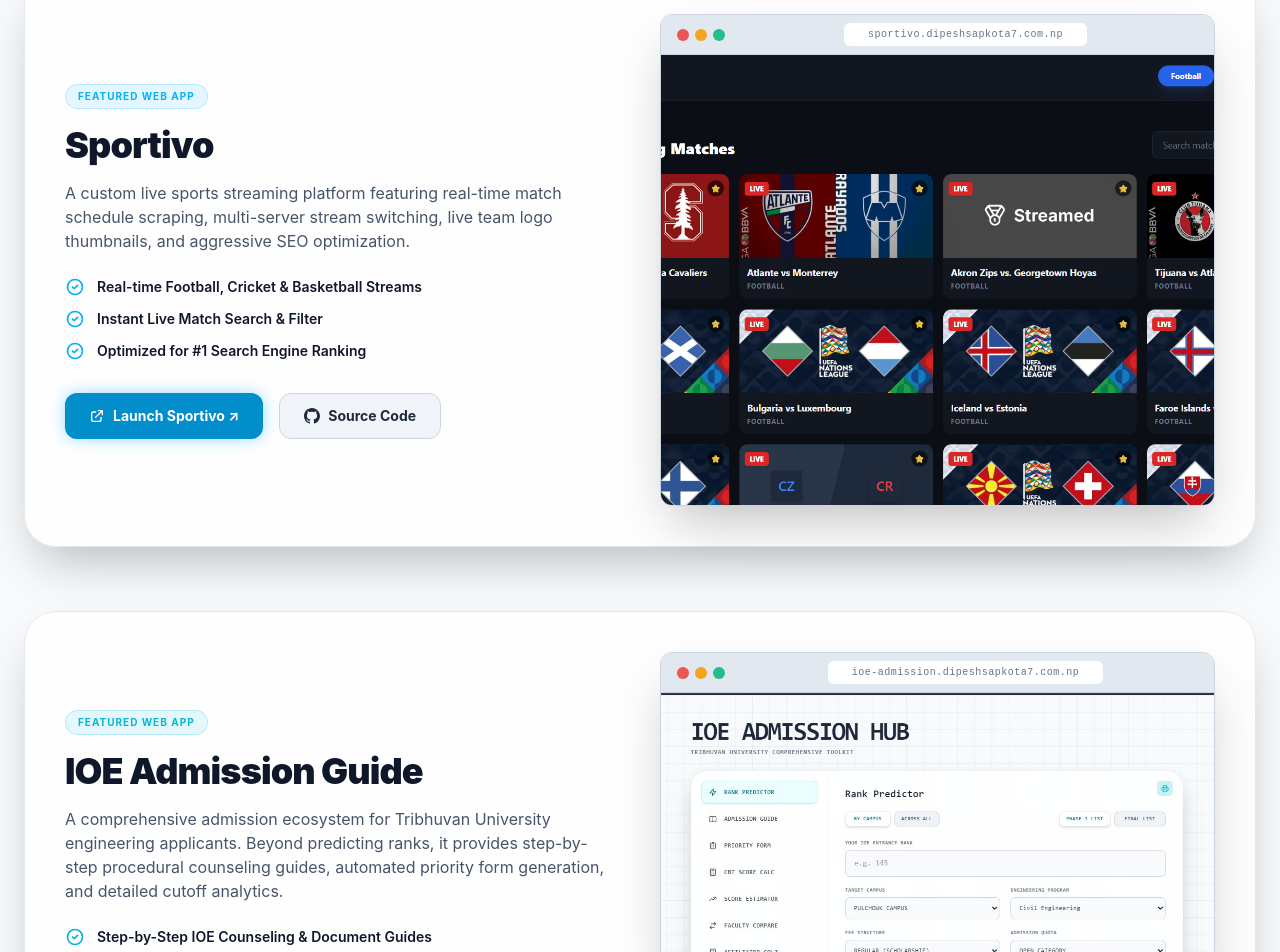
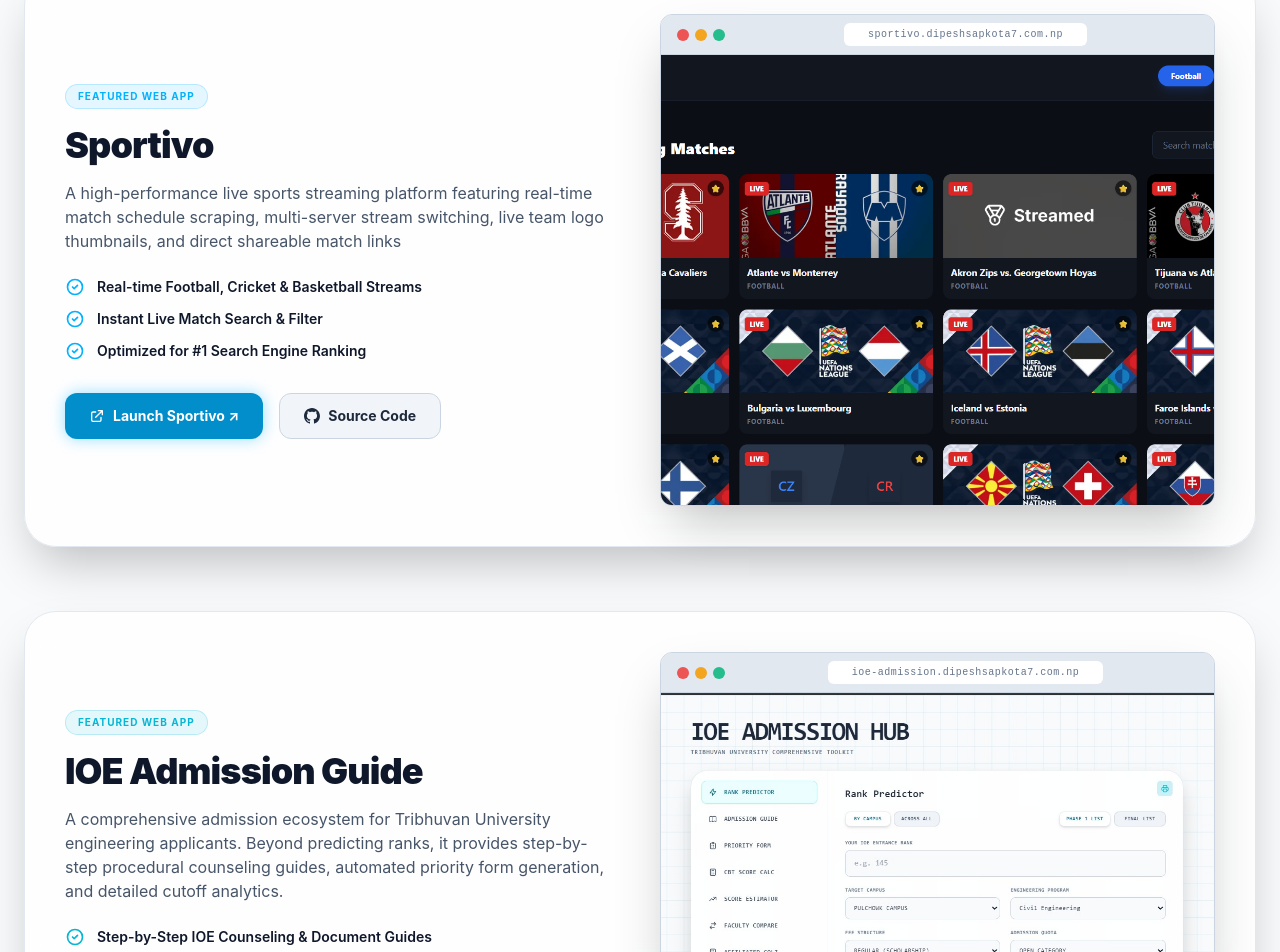
Before and after one commit to Dszae/portfolio, a React (Vite) app: page / in a window 1280 px wide. Shown: the part 3475-4427 px from the top of the page. Built offline with nearby package versions, Linux system fonts and the light colour scheme.

Commit message:
Add URL hash routing for direct match sharing in Sportivo

```diff
--- a/src/App.jsx
+++ b/src/App.jsx
@@ -685,7 +685,7 @@
               </span>
               <h3 className="text-3xl sm:text-4xl font-black mb-4 tracking-tight">Sportivo</h3>
               <p className={`text-sm sm:text-base mb-6 leading-relaxed ${theme.muted}`}>
-                A custom live sports streaming platform featuring real-time match schedule scraping, multi-server stream switching, live team logo thumbnails, and aggressive SEO optimization.
+                A high-performance live sports streaming platform featuring real-time match schedule scraping, multi-server stream switching, live team logo thumbnails, and direct shareable match links
               </p>
 
               <ul className="space-y-3 mb-8">
```
